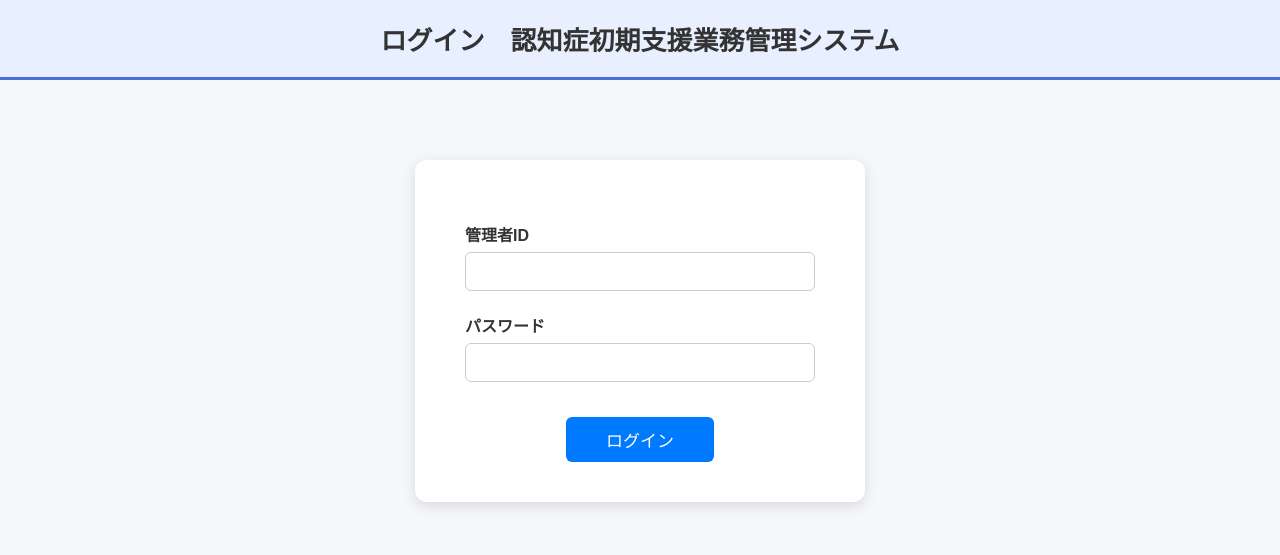
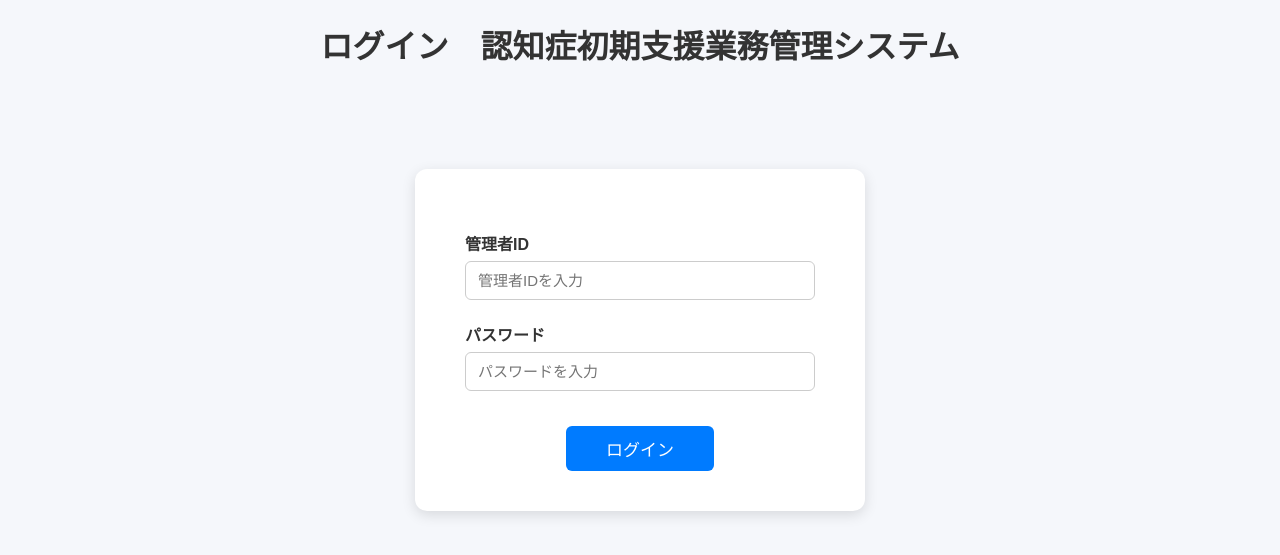
Before and after one commit to UMEZAWADAN/SD-5, a Flask app: page /login in a window 1280 px wide. Shown: the top 555 px of the page. Run offline with Flask 3, Linux system fonts and the light colour scheme.

Commit message:
ログイン画面のhtml実装

```diff
--- a/templates/login.html
+++ b/templates/login.html
@@ -1,25 +1,38 @@
 <!DOCTYPE html>
 <html lang="ja">
 <head>
-  <meta charset="UTF-8">
-  <title>認知症初期支援業務管理システム</title>
-  <link rel="stylesheet" href="../static/css/login.css">
+<meta charset="UTF-8">
+<title>認知症初期支援業務管理システム</title>
+<link rel="stylesheet" href="{{ url_for('static', filename='css/login.css') }}">
 </head>
 <body>
 
-  <div class="header">
-    ログイン　認知症初期支援業務管理システム
-  </div>
+<h1>ログイン　認知症初期支援業務管理システム</h1>
 
-  <div class="login-box">
-    <label>管理者ID</label>
-    <input type="text">
+<div class="card login-box">
+  <label for="admin_id">管理者ID</label>
+  <input type="text" id="admin_id" placeholder="管理者IDを入力">
 
-    <label>パスワード</label>
-    <input type="password">
+  <label for="password">パスワード</label>
+  <input type="password" id="password" placeholder="パスワードを入力">
 
-    <button>ログイン</button>
-  </div>
+  <button onclick="login()">ログイン</button>
+</div>
+
+<script>
+function login() {
+  const adminId = document.getElementById("admin_id").value.trim();
+  const password = document.getElementById("password").value.trim();
+
+  if(!adminId || !password) {
+    alert("IDとパスワードを入力してください。");
+    return;
+  }
+
+  // ここで Flask に送信する処理を追加可能
+  alert("ログイン処理（デモ）");
+}
+</script>
 
 </body>
 </html>
```
